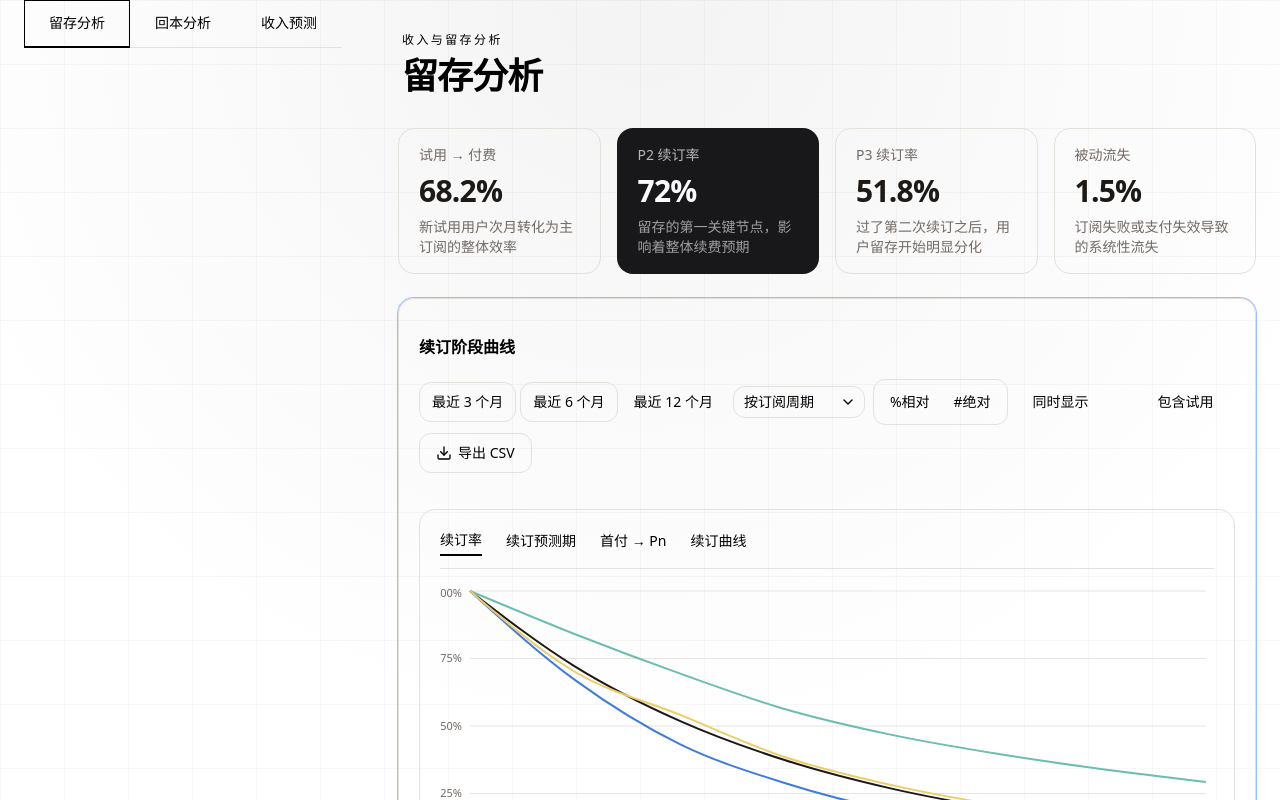
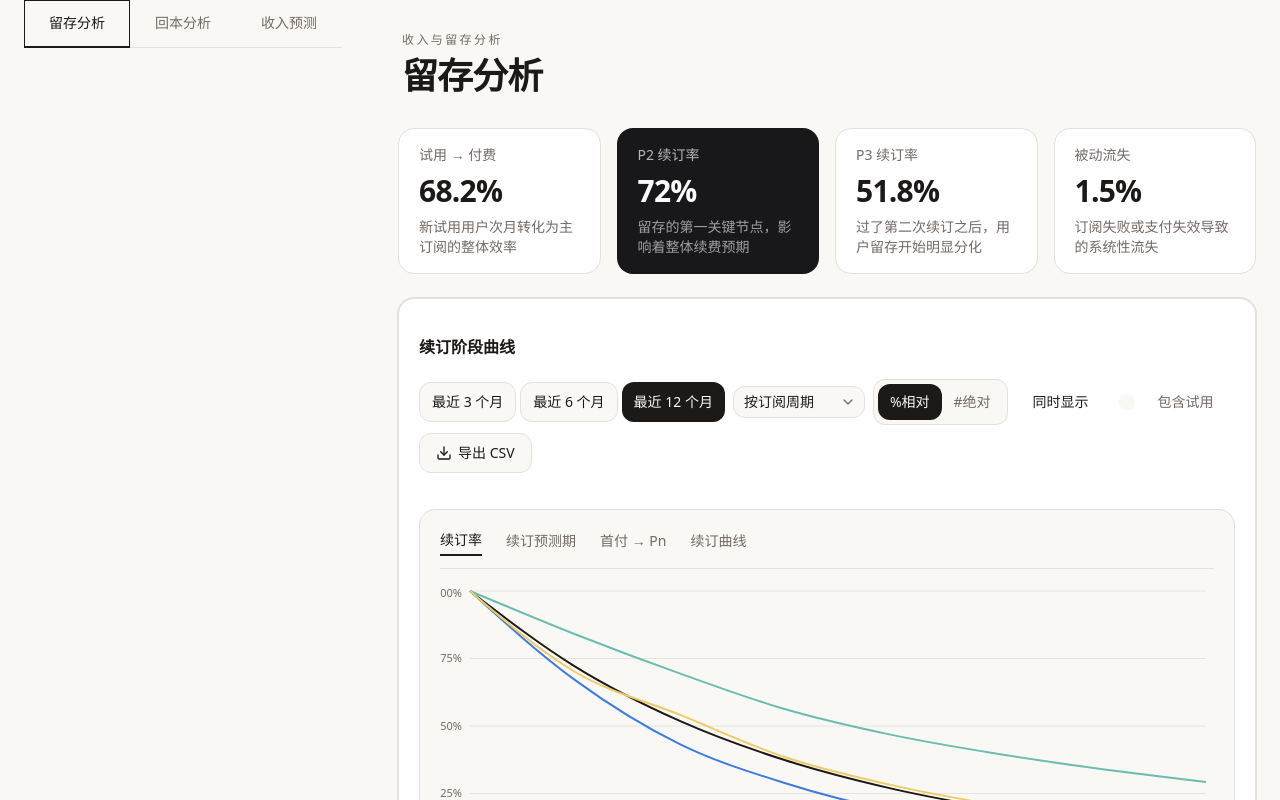
Before and after one commit to yosign/retention-dashboard, a Next.js app: page / in a window 1280 px wide. Shown: the top 800 px of the page. Built offline with nearby package versions, Linux system fonts and the light colour scheme.

Commit message:
fix: complete shadcn token mapping in tailwind.config - bg-foreground/text-background/border-foreground now work

```diff
--- a/tailwind.config.ts
+++ b/tailwind.config.ts
@@ -1,6 +1,7 @@
 import type { Config } from "tailwindcss";
 
 const config: Config = {
+  darkMode: ["class"],
   content: [
     "./pages/**/*.{js,ts,jsx,tsx,mdx}",
     "./components/**/*.{js,ts,jsx,tsx,mdx}",
@@ -9,8 +10,60 @@ const config: Config = {
   theme: {
     extend: {
       colors: {
-        background: "var(--background)",
-        foreground: "var(--foreground)",
+        background: "hsl(var(--background))",
+        foreground: "hsl(var(--foreground))",
+        card: {
+          DEFAULT: "hsl(var(--card))",
+          foreground: "hsl(var(--card-foreground))",
+        },
+        popover: {
+          DEFAULT: "hsl(var(--popover))",
+          foreground: "hsl(var(--popover-foreground))",
+        },
+        primary: {
+          DEFAULT: "hsl(var(--primary))",
+          foreground: "hsl(var(--primary-foreground))",
+        },
+        secondary: {
+          DEFAULT: "hsl(var(--secondary))",
+          foreground: "hsl(var(--secondary-foreground))",
+        },
+        muted: {
+          DEFAULT: "hsl(var(--muted))",
+          foreground: "hsl(var(--muted-foreground))",
+        },
+        accent: {
+          DEFAULT: "hsl(var(--accent))",
+          foreground: "hsl(var(--accent-foreground))",
+        },
+        destructive: {
+          DEFAULT: "hsl(var(--destructive))",
+        },
+        border: "hsl(var(--border))",
+        input: "hsl(var(--input))",
+        ring: "hsl(var(--ring))",
+        chart: {
+          "1": "hsl(var(--chart-1))",
+          "2": "hsl(var(--chart-2))",
+          "3": "hsl(var(--chart-3))",
+          "4": "hsl(var(--chart-4))",
+          "5": "hsl(var(--chart-5))",
+        },
+        sidebar: {
+          DEFAULT: "hsl(var(--sidebar))",
+          foreground: "hsl(var(--sidebar-foreground))",
+          primary: "hsl(var(--sidebar-primary))",
+          "primary-foreground": "hsl(var(--sidebar-primary-foreground))",
+          accent: "hsl(var(--sidebar-accent))",
+          "accent-foreground": "hsl(var(--sidebar-accent-foreground))",
+          border: "hsl(var(--sidebar-border))",
+          ring: "hsl(var(--sidebar-ring))",
+        },
+      },
+      borderRadius: {
+        lg: "var(--radius)",
+        md: "calc(var(--radius) - 2px)",
+        sm: "calc(var(--radius) - 4px)",
       },
     },
   },
```
